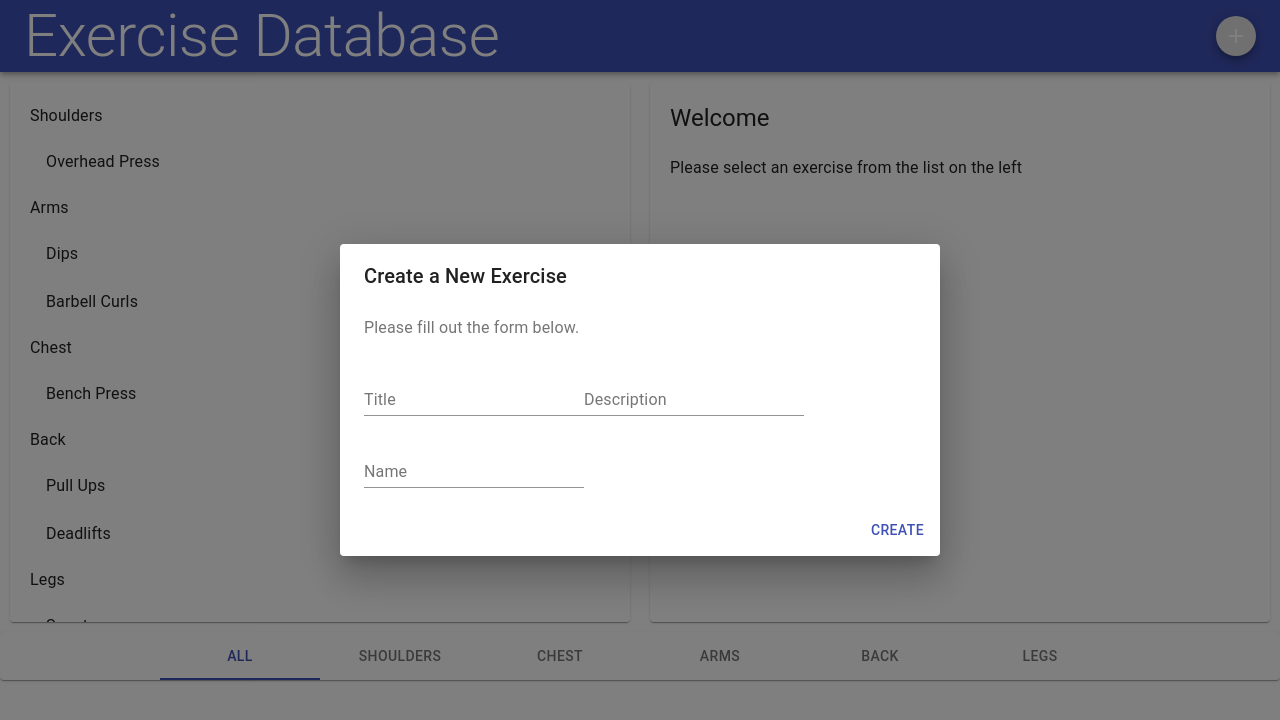
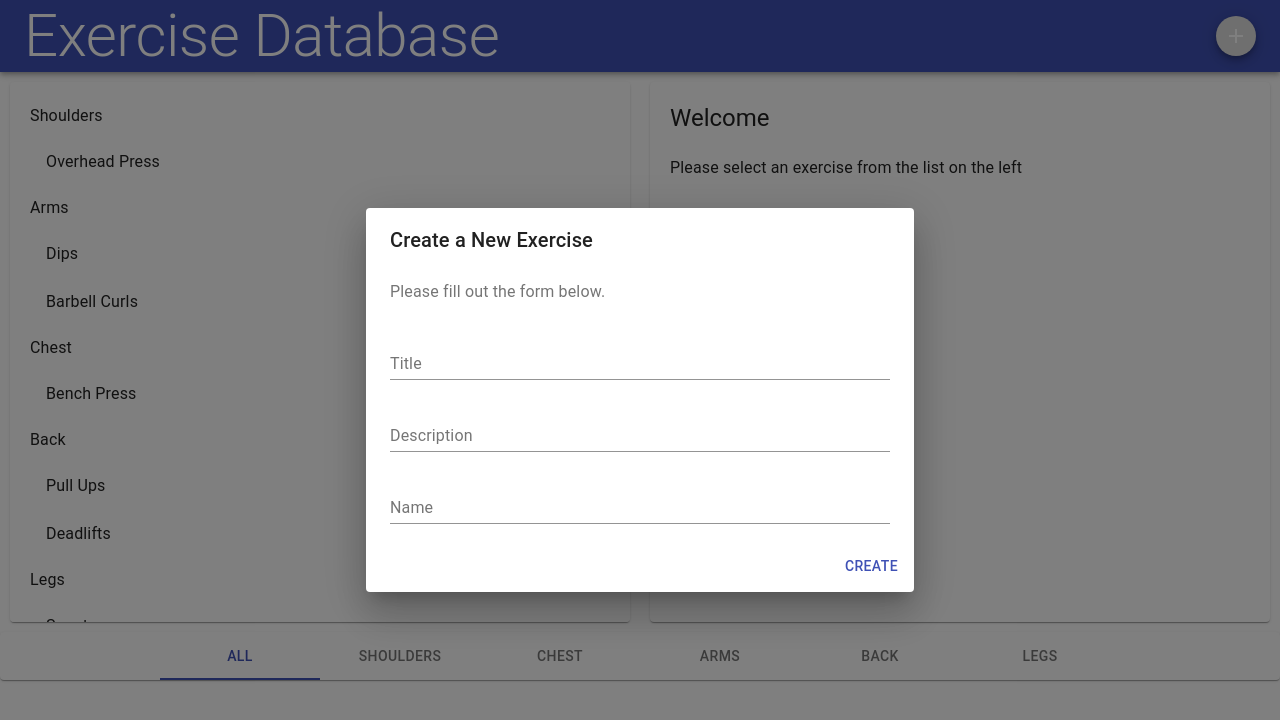
Before and after one commit to sprainhill/modal-practice-material-ui, a React (Create React App) app in the folder cr-tutorial/: page / in a window 1280 px wide. Both pictures are taken after a click on the button 1236 px from the left and 36 px from the top of the page. Shown: the top 720 px of the page. Built offline with nearby package versions, Linux system fonts and the light colour scheme.

Commit message:
Edit form field width

```diff
--- a/cr-tutorial/src/components/exercises/dialogs/Create.js
+++ b/cr-tutorial/src/components/exercises/dialogs/Create.js
@@ -22,8 +22,13 @@
   const styles = {
     button: {
       flexGrow: 1
+    },
+    formField: {
+      width: 500
     }
   };
+
+  console.log("Create exercise: ", exercise);
 
   const handleClose = () => {
     setOpen(false);
@@ -33,9 +38,11 @@
     setOpen(!open);
   };
 
-  const handleChanges = name => event => {
-    setExercise({ ...exercise, [name]: event.target.value });
+  const handleChanges = name => ({ target: { value } }) => {
+    setExercise({ ...exercise, [name]: value });
   };
+
+  const { title, description, muscles } = exercise;
 
   return (
     <>
@@ -50,23 +57,28 @@
             <TextField
               id="standard-name"
               label="Title"
-              value={exercise.title}
+              value={title}
               onChange={handleChanges("title")}
               margin="normal"
+              style={styles.formField}
             />
+            <br />
             <TextField
               id="standard-name"
               label="Description"
-              value={exercise.description}
+              value={description}
               onChange={handleChanges("description")}
               margin="normal"
+              style={styles.formField}
             />
+            <br />
             <TextField
               id="standard-name"
               label="Name"
-              value={exercise.muscles}
+              value={muscles}
               onChange={handleChanges("muscles")}
               margin="normal"
+              style={styles.formField}
             />
           </form>
         </DialogContent>
```
